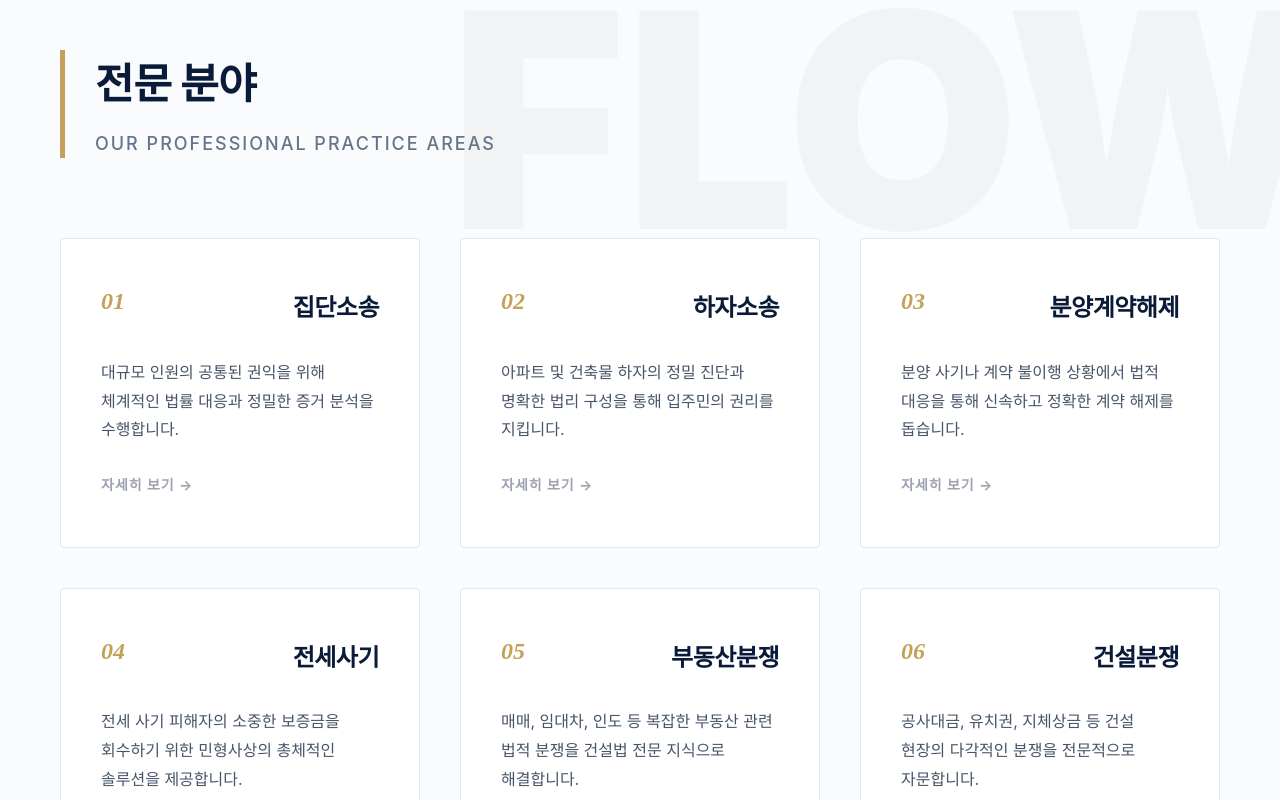
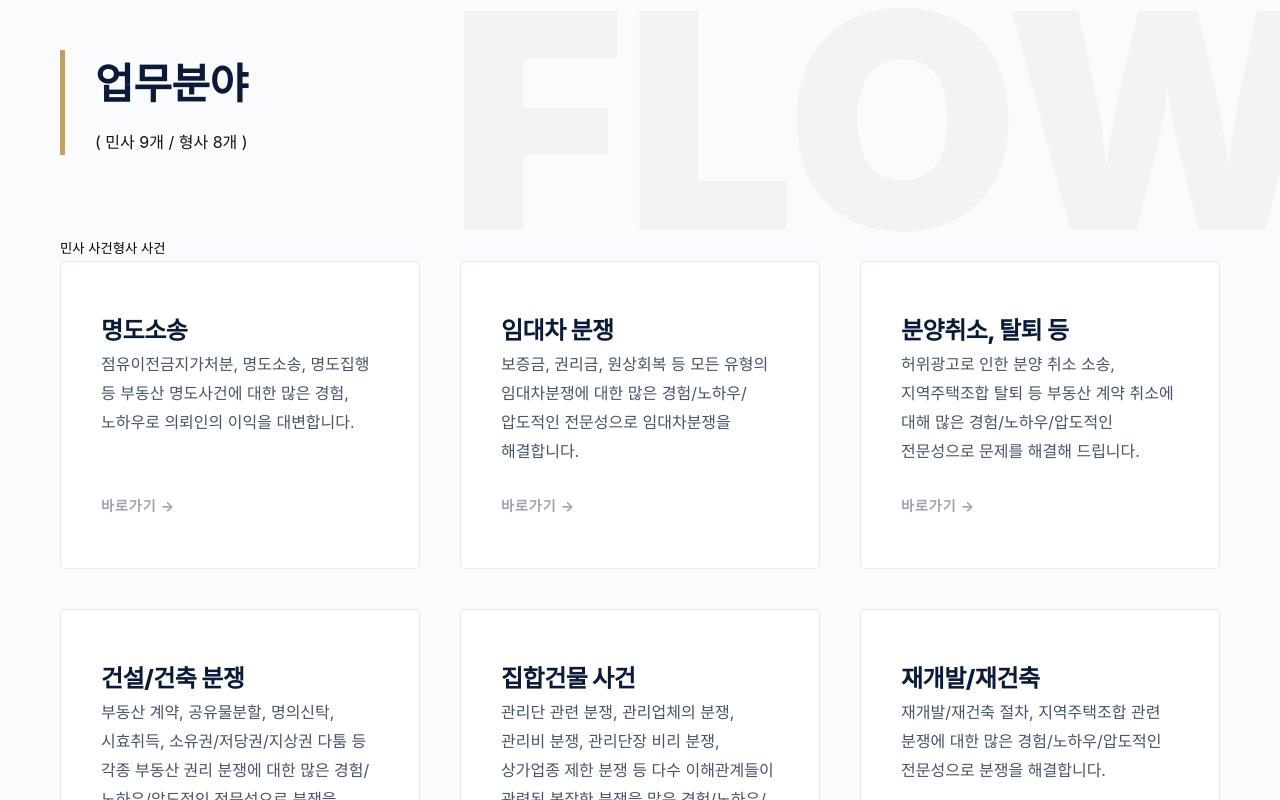
Before and after one commit to 2026flowlaw-cpu/flow, a Next.js app: page / in a window 1280 px wide. Shown: the part 1020-1820 px from the top of the page. Built offline with nearby package versions, Linux system fonts and the light colour scheme.

Commit message:
Implement Block Design for Practice Areas with Civil/Criminal categories

```diff
--- a/src/components/PracticeAreas/PracticeAreas.tsx
+++ b/src/components/PracticeAreas/PracticeAreas.tsx
@@ -1,22 +1,48 @@
-import React from 'react';
+"use client";
+
+import React, { useState } from 'react';
 import Link from 'next/link';
 import styles from './PracticeAreas.module.css';
 
-const practiceAreas = [
+const categories = {
+  civil: {
+    name: '민사',
+    count: 9,
+    areas: [
       {
-    title: '집단소송',
-    description: '대규모 인원의 공통된 권익을 위해 체계적인 법률 대응과 정밀한 증거 분석을 수행합니다.',
+        title: '명도소송',
+        description: '점유이전금지가처분, 명도소송, 명도집행 등 부동산 명도사건에 대한 많은 경험, 노하우로 의뢰인의 이익을 대변합니다.',
+        href: '/practice/real-estate-dispute'
+      },
+      {
+        title: '임대차 분쟁',
+        description: '보증금, 권리금, 원상회복 등 모든 유형의 임대차분쟁에 대한 많은 경험/노하우/압도적인 전문성으로 임대차분쟁을 해결합니다.',
+        href: '/practice/real-estate-dispute'
+      },
+      {
+        title: '분양취소, 탈퇴 등',
+        description: '허위광고로 인한 분양 취소 소송, 지역주택조합 탈퇴 등 부동산 계약 취소에 대해 많은 경험/노하우/압도적인 전문성으로 문제를 해결해 드립니다.',
+        href: '/practice/resale-cancellation'
+      },
+      {
+        title: '건설/건축 분쟁',
+        description: '부동산 계약, 공유물분할, 명의신탁, 시효취득, 소유권/저당권/지상권 다툼 등 각종 부동산 권리 분쟁에 대한 많은 경험/노하우/압도적인 전문성으로 분쟁을 해결해 드립니다.',
+        href: '/practice/construction-dispute'
+      },
+      {
+        title: '집합건물 사건',
+        description: '관리단 관련 분쟁, 관리업체의 분쟁, 관리비 분쟁, 관리단장 비리 분쟁, 상가업종 제한 분쟁 등 다수 이해관계들이 관련된 복잡한 분쟁을 많은 경험/노하우/압도적인 전문성으로 해결합니다.',
         href: '/practice/class-action'
       },
       {
-    title: '하자소송',
-    description: '아파트 및 건축물 하자의 정밀 진단과 명확한 법리 구성을 통해 입주민의 권리를 지킵니다.',
-    href: '/practice/construction-dispute'
+        title: '재개발/재건축',
+        description: '재개발/재건축 절차, 지역주택조합 관련 분쟁에 대한 많은 경험/노하우/압도적인 전문성으로 분쟁을 해결합니다.',
+        href: '/practice/real-estate-dispute'
       },
       {
-    title: '분양계약해제',
-    description: '분양 사기나 계약 불이행 상황에서 법적 대응을 통해 신속하고 정확한 계약 해제를 돕습니다.',
-    href: '/practice/resale-cancellation'
+        title: '부동산 권리 분쟁',
+        description: '하자보수, 건설/건축 계약, 공사대금, 타절협의, 공사소음/진동/일조권/조망권 등 각종 건설/건축분쟁에 대한 많은 경험/노하우/압도적인 전문성으로 건설/건축 분쟁을 해결합니다.',
+        href: '/practice/construction-dispute'
       },
       {
         title: '전세사기',
@@ -24,54 +50,107 @@ const practiceAreas = [
         href: '/practice/jeonse-fraud'
       },
       {
-    title: '부동산분쟁',
-    description: '매매, 임대차, 인도 등 복잡한 부동산 관련 법적 분쟁을 건설법 전문 지식으로 해결합니다.',
-    href: '/practice/real-estate-dispute'
+        title: '민사 일반',
+        description: '손해배상, 채권채무 등 일상생활의 모든 민사적 고충에 대해 최적의 법률 전략을 제시합니다.',
+        href: '/practice/general-civil'
+      }
+    ]
+  },
+  criminal: {
+    name: '형사',
+    count: 8,
+    areas: [
+      {
+        title: '부동산 형사사건',
+        description: '보증금 사기, 기획 부동산 사기 등 각종 부동산 관련 형사사건에 대한 많은 경험, 노하우로 의뢰인을 조력합니다.',
+        href: '/practice/criminal-law'
       },
       {
-    title: '건설분쟁',
-    description: '공사대금, 유치권, 지체상금 등 건설 현장의 다각적인 분쟁을 전문적으로 자문합니다.',
-    href: '/practice/construction-dispute'
+        title: '경제범죄',
+        description: '사기, 횡령, 배임 등 복잡한 경제 범죄 사건에서 치밀한 법리 구성을 통해 최선의 결과를 이끌어냅니다.',
+        href: '/practice/criminal-law'
       },
       {
-    title: '민사일반',
-    description: '손해배상, 채권채무 등 일상생활의 모든 민사적 고충에 대해 최적의 법률 전략을 제시합니다.',
-    href: '/practice/general-civil'
+        title: '성범죄',
+        description: '억울한 혐의를 벗거나 과도한 처벌을 피할 수 있도록 수사 단계부터 철저히 대응합니다.',
+        href: '/practice/criminal-law'
       },
       {
-    title: '에듀법률',
-    description: '학교폭력, 교권 침해 등 교육 현장의 특수성을 고려한 맞춤형 법률 서비스입니다.',
-    href: '/practice/edu-law'
+        title: '교통사고',
+        description: '음주운전, 뺑소니, 중과실 사고 등 교통 법규 위반 사건에서 의뢰인의 권익을 보호합니다.',
+        href: '/practice/criminal-law'
       },
       {
-    title: '형사',
-    description: '수사 단계부터 재판까지 의뢰인의 인권을 보호하며 명확한 변론 시스템을 구축합니다.',
+        title: '강력범죄',
+        description: '폭행, 상해 등 강력 사건에서 정당방위 입증 및 합의 유도를 통해 처벌 수위를 낮춥니다.',
+        href: '/practice/criminal-law'
+      },
+      {
+        title: '소년범죄',
+        description: '청소년기의 실수로 인한 낙인이 찍히지 않도록 선도 및 재활 중심의 변론을 제공합니다.',
+        href: '/practice/criminal-law'
+      },
+      {
+        title: '명예훼손',
+        description: '온라인 및 오프라인에서의 명예훼손, 모욕 사건에서 사실관계 확정 및 법적 방어를 수행합니다.',
+        href: '/practice/criminal-law'
+      },
+      {
+        title: '형사 일반',
+        description: '고소 대리 및 피의자/피고인 변론 등 모든 종류의 형사 사건에서 전문적인 도움을 드립니다.',
         href: '/practice/criminal-law'
       }
-];
+    ]
+  }
+};
 
 const PracticeAreas = () => {
+  const [activeTab, setActiveTab] = useState<'civil' | 'criminal'>('civil');
+
+  const getCardStyle = (index: number) => {
+    // 4-column checkerboard logic
+    const row = Math.floor(index / 4);
+    const col = index % 4;
+    const isDark = (row + col) % 2 === 0;
+    return isDark ? styles.cardDark : styles.cardWhite;
+  };
+
   return (
     <section id="practice" className={styles.section}>
       <div className="container">
         <div className={styles.header}>
-          <h2 className={styles.title}>전문 분야</h2>
-          <p className={styles.subtitle}>Our Professional Practice Areas</p>
+          <h2 className={styles.title}>업무분야</h2>
+          <p className={styles.categoryInfo}>
+            ( 민사 {categories.civil.count}개 / 형사 {categories.criminal.count}개 )
+          </p>
         </div>
+
+        <div className={styles.tabs}>
+          <button
+            className={`${styles.tab} ${activeTab === 'civil' ? styles.tabActive : ''}`}
+            onClick={() => setActiveTab('civil')}
+          >
+            민사 사건
+          </button>
+          <button
+            className={`${styles.tab} ${activeTab === 'criminal' ? styles.tabActive : ''}`}
+            onClick={() => setActiveTab('criminal')}
+          >
+            형사 사건
+          </button>
+        </div>
+
         <div className={styles.grid}>
-          {practiceAreas.map((area, index) => (
+          {categories[activeTab].areas.map((area, index) => (
             <Link
               key={index}
               href={area.href}
-              className={styles.card}
+              className={`${styles.card} ${getCardStyle(index)}`}
             >
-              <div className={styles.top}>
-                <span className={styles.number}>{(index + 1).toString().padStart(2, '0')}</span>
               <h3 className={styles.cardTitle}>{area.title}</h3>
-              </div>
               <p className={styles.cardDescription}>{area.description}</p>
               <div className={styles.footer}>
-                <span className={styles.more}>자세히 보기 →</span>
+                <span className={styles.more}>바로가기 →</span>
               </div>
             </Link>
           ))}
```
Lines whose indentation alone changed are shown as unchanged.
